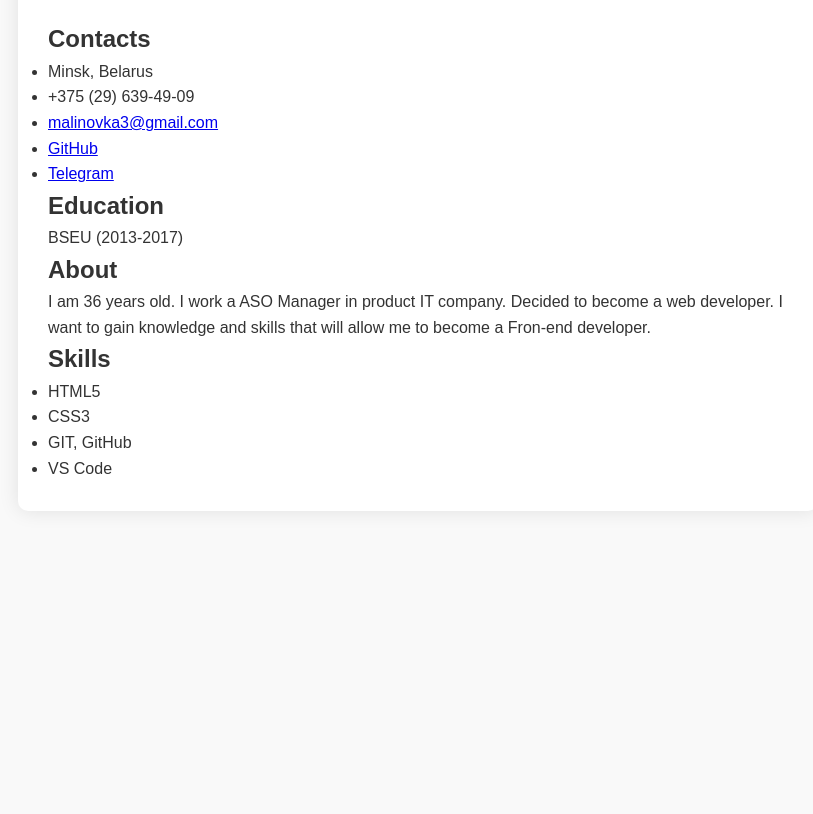
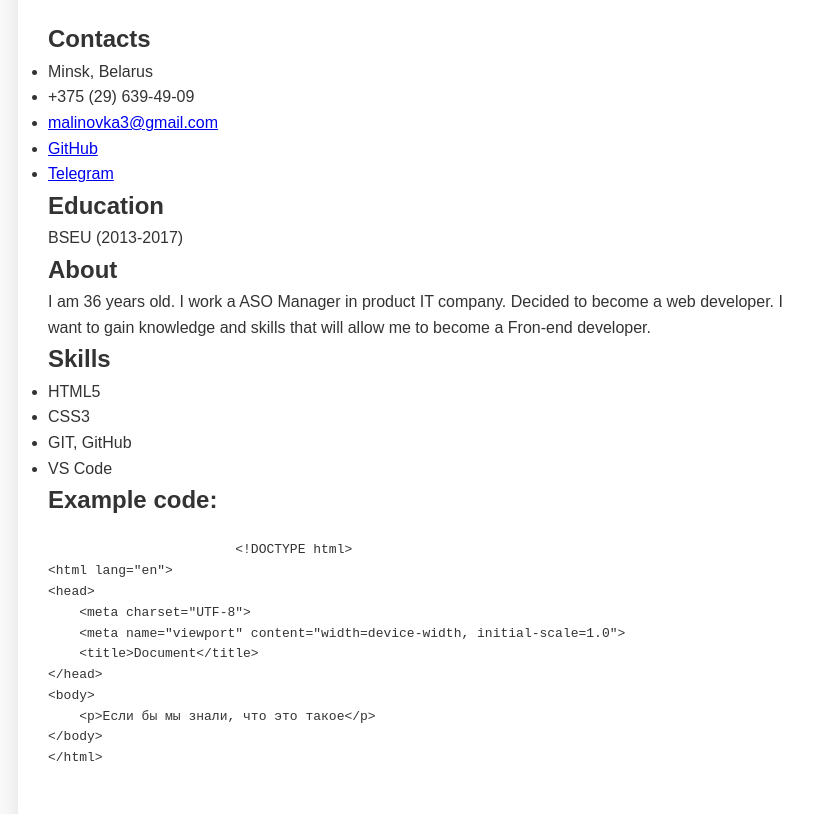
Before and after one commit to stuff-by/rsschool-cv, a plain HTML site: page index.html in a window 1280 px wide. Shown: the part 342-1156 px from the top of the page, without its empty margins (222-1035 px from the left). Before the commit the page ends 873 px from the top, so only its background shows below. Drawn offline with Linux system fonts and the light colour scheme.

Commit message:
refactor: add code

```diff
--- a/index.html
+++ b/index.html
@@ -66,6 +66,26 @@
                 </ul>
             </section>
 
+            <!--пример кода-->
+            <section id="code" class="section">
+                <h2 class="section-title"> Example code:</h2>
+                <pre>
+                    <code>
+                        &lt;!DOCTYPE html&gt;
+&lt;html lang="en"&gt;
+&lt;head&gt;
+    &lt;meta charset="UTF-8"&gt;
+    &lt;meta name="viewport" content="width=device-width, initial-scale=1.0"&gt;
+    &lt;title&gt;Document&lt;/title&gt;
+&lt;/head&gt;
+&lt;body&gt;
+    &lt;p&gt;Если бы мы знали, что это такое&lt;/p&gt;
+&lt;/body&gt;
+&lt;/html&gt;
+                    </code>
+                </pre>
+            </section>
+
         </main>
     </div>
 </body>
```
